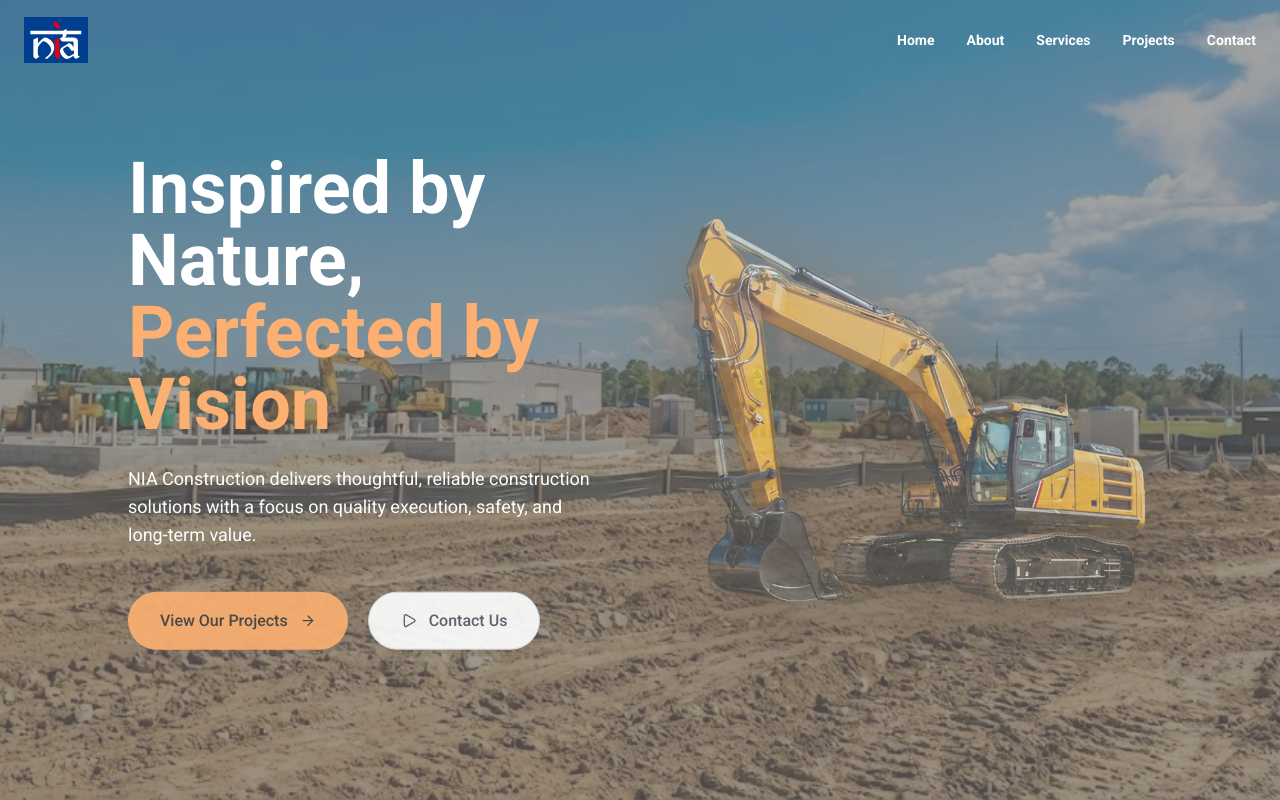
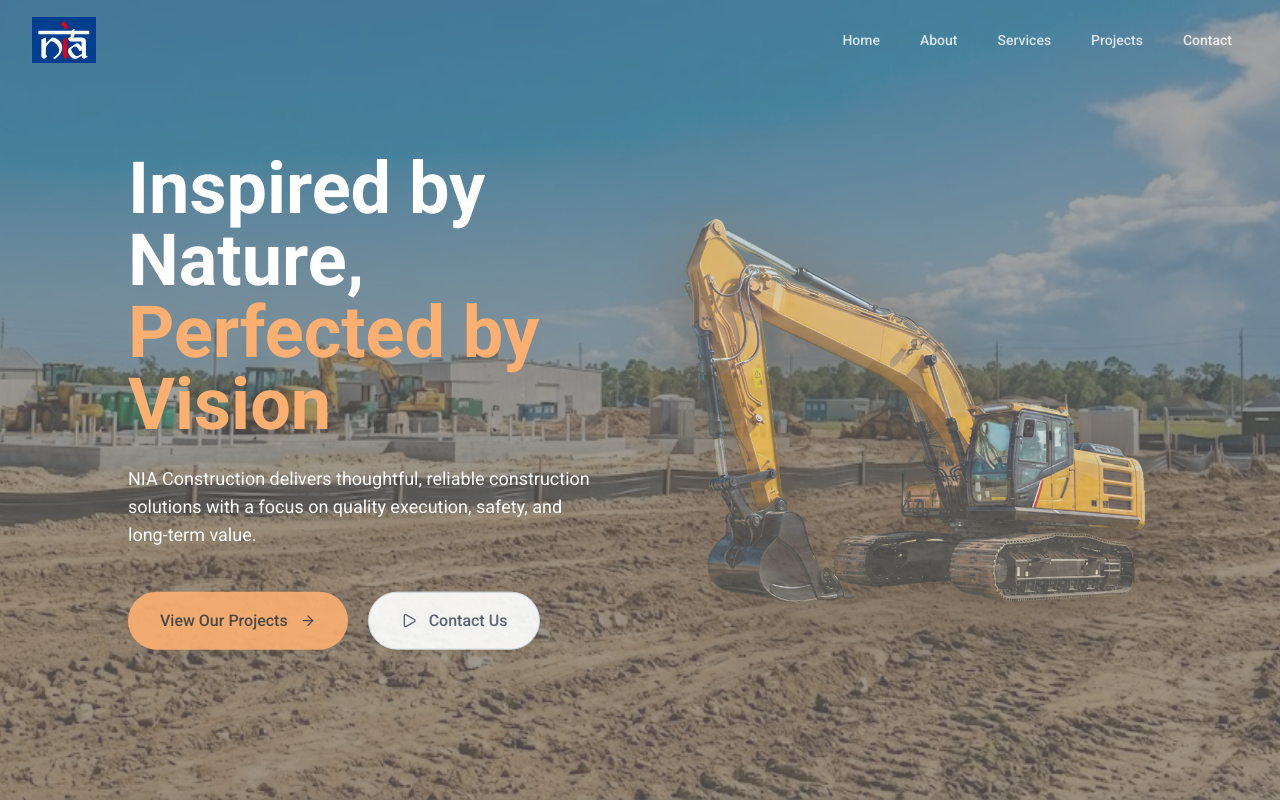
Before and after one commit to AceRyx-Official/Nia_Project, a Next.js app: page / in a window 1280 px wide. Shown: the top 800 px of the page. Built offline with nearby package versions, Linux system fonts and the light colour scheme; a web font is replaced by a local one.

Commit message:
navbar redesign

```diff
--- a/components/Navbar.tsx
+++ b/components/Navbar.tsx
@@ -1,18 +1,23 @@
 'use client';
 
 import Link from 'next/link';
+import { usePathname } from 'next/navigation';
 import { useState, useEffect, useRef } from 'react';
-import { motion } from 'framer-motion';
-import { Menu, X } from 'lucide-react';
+import { motion, AnimatePresence } from 'framer-motion';
+import { Menu, X, Home as HomeIcon } from 'lucide-react';
 import { cn } from '@/lib/utils';
 import { initializeGSAP } from '@/lib/gsap-utils';
 
 const Navbar = () => {
+  const pathname = usePathname();
+  const isHomePage = pathname === '/';
+
   const [isVisible, setIsVisible] = useState(true);
   const [isAtTop, setIsAtTop] = useState(true);
   const [isHoveringTop, setIsHoveringTop] = useState(false);
   const [isHoveringNav, setIsHoveringNav] = useState(false);
   const [isMobileMenuOpen, setIsMobileMenuOpen] = useState(false);
+  const [activeSection, setActiveSection] = useState('home');
 
   const navRef = useRef<HTMLDivElement>(null);
 
@@ -51,11 +56,26 @@ const Navbar = () => {
     const handleScroll = () => {
       const atTop = window.scrollY < 40;
       setIsAtTop(atTop);
+
+      // Track active section on home page
+      if (isHomePage) {
+        const sections = ['hero', 'about', 'services', 'projects', 'contact'];
+        for (const section of sections) {
+          const el = document.getElementById(section);
+          if (el) {
+            const rect = el.getBoundingClientRect();
+            if (rect.top <= 100 && rect.bottom >= 100) {
+              setActiveSection(section);
+              break;
+            }
+          }
+        }
+      }
     };
 
     window.addEventListener('scroll', handleScroll, { passive: true });
     return () => window.removeEventListener('scroll', handleScroll);
-  }, []);
+  }, [isHomePage]);
 
   /* ================= VISIBILITY RULE ================= */
   useEffect(() => {
@@ -75,7 +95,13 @@ const Navbar = () => {
     setIsMobileMenuOpen(false);
   };
 
-  const navItems = ['Home', 'About', 'Services', 'Projects', 'Contact'];
+  const navItems = [
+    { label: 'Home', id: 'home' },
+    { label: 'About', id: 'about' },
+    { label: 'Services', id: 'services' },
+    { label: 'Projects', id: 'projects' },
+    { label: 'Contact', id: 'contact' },
+  ];
 
   return (
     <>
@@ -90,77 +116,170 @@ const Navbar = () => {
         ref={navRef}
         animate={{ y: isVisible ? 0 : -120 }}
         transition={{
-          duration: 0.2, // quick slide
-          ease: 'easeOut',
+          duration: 0.3,
+          ease: [0.25, 0.46, 0.45, 0.94],
         }}
         onMouseEnter={() => setIsHoveringNav(true)}
         onMouseLeave={() => setIsHoveringNav(false)}
         className={cn(
-          'fixed top-0 w-full z-50',
+          'fixed top-0 w-full z-50 transition-all duration-300',
           isAtTop
             ? 'bg-transparent'
-            : 'bg-white/75 backdrop-blur-2xl border-b border-black/5'
+            : 'bg-white/80 backdrop-blur-xl border-b border-gray-200/50 shadow-sm'
         )}
       >
-        <div className="max-w-7xl mx-auto px-6">
+        <div className="max-w-7xl mx-auto px-6 lg:px-8">
           <div className="flex items-center justify-between h-20">
             {/* Logo */}
-            <Link href="/" className="flex items-center">
-              <img
+            <Link href="/" className="flex items-center group">
+              <motion.img
+                whileHover={{ scale: 1.05 }}
+                transition={{ duration: 0.2 }}
                 src="/Nia Logo.svg"
                 alt="NIA Logo"
-                className="w-16 h-16"
+                className="w-16 h-16 transition-transform"
               />
             </Link>
 
             {/* Desktop Menu */}
-            <div className="hidden md:flex items-center space-x-8">
+            <div className="hidden md:flex items-center">
+              {isHomePage ? (
+                // Full navigation on home page
+                <div className="flex items-center gap-2">
                   {navItems.map((item) => (
-                <button
-                  key={item}
-                  onClick={() => handleScrollTo(item.toLowerCase())}
+                    <motion.button
+                      key={item.id}
+                      onClick={() => handleScrollTo(item.id)}
+                      whileHover={{ scale: 1.05 }}
+                      whileTap={{ scale: 0.95 }}
                       className={cn(
-                    'text-sm font-semibold transition-colors',
-                    isAtTop
-                      ? 'text-white hover:text-accent-red'
-                      : 'text-black hover:text-accent-red'
+                        'relative px-4 py-2 text-sm font-medium rounded-lg transition-all duration-200',
+                        activeSection === item.id
+                          ? isAtTop
+                            ? 'text-white'
+                            : 'text-[#8B4F3D]'
+                          : isAtTop
+                          ? 'text-white/80 hover:text-white'
+                          : 'text-gray-700 hover:text-[#8B4F3D]'
                       )}
                     >
-                  {item}
-                </button>
+                      {item.label}
+                      {activeSection === item.id && (
+                        <motion.div
+                          layoutId="activeSection"
+                          className={cn(
+                            'absolute inset-0 rounded-lg -z-10',
+                            isAtTop
+                              ? 'bg-white/10'
+                              : 'bg-[#8B4F3D]/10'
+                          )}
+                          transition={{ type: 'spring', bounce: 0.2, duration: 0.6 }}
+                        />
+                      )}
+                    </motion.button>
                   ))}
-
-
+                </div>
+              ) : (
+                // Only Home button on other pages
+                <Link href="/">
+                  <motion.button
+                    whileHover={{ scale: 1.05 }}
+                    whileTap={{ scale: 0.95 }}
+                    className={cn(
+                      'flex items-center gap-2 px-6 py-2.5 rounded-full font-medium transition-all duration-200',
+                      isAtTop
+                        ? 'bg-white/10 text-white hover:bg-white/20 backdrop-blur-sm'
+                        : 'bg-[#8B4F3D] text-white hover:bg-[#8B4F3D]/90 shadow-md'
+                    )}
+                  >
+                    <HomeIcon size={18} />
+                    <span>Home</span>
+                  </motion.button>
+                </Link>
+              )}
             </div>
 
             {/* Mobile Menu Button */}
             <button
-              className="md:hidden"
+              className="md:hidden p-2 rounded-lg hover:bg-black/5 transition-colors"
               onClick={() => setIsMobileMenuOpen(!isMobileMenuOpen)}
             >
+              <AnimatePresence mode="wait">
                 {isMobileMenuOpen ? (
+                  <motion.div
+                    key="close"
+                    initial={{ rotate: -90, opacity: 0 }}
+                    animate={{ rotate: 0, opacity: 1 }}
+                    exit={{ rotate: 90, opacity: 0 }}
+                    transition={{ duration: 0.2 }}
+                  >
                     <X size={28} className={isAtTop ? 'text-white' : 'text-black'} />
+                  </motion.div>
                 ) : (
+                  <motion.div
+                    key="menu"
+                    initial={{ rotate: 90, opacity: 0 }}
+                    animate={{ rotate: 0, opacity: 1 }}
+                    exit={{ rotate: -90, opacity: 0 }}
+                    transition={{ duration: 0.2 }}
+                  >
                     <Menu size={28} className={isAtTop ? 'text-white' : 'text-black'} />
+                  </motion.div>
                 )}
+              </AnimatePresence>
             </button>
           </div>
         </div>
 
         {/* Mobile Menu */}
+        <AnimatePresence>
           {isMobileMenuOpen && (
-          <div className="md:hidden bg-white/95 backdrop-blur-xl border-t border-black/5">
-            {navItems.map((item) => (
-              <button
-                key={item}
-                onClick={() => handleScrollTo(item.toLowerCase())}
-                className="block w-full text-left px-6 py-4 text-lg font-semibold text-black hover:bg-gray-100 transition"
+            <motion.div
+              initial={{ opacity: 0, height: 0 }}
+              animate={{ opacity: 1, height: 'auto' }}
+              exit={{ opacity: 0, height: 0 }}
+              transition={{ duration: 0.3 }}
+              className="md:hidden bg-white/95 backdrop-blur-xl border-t border-gray-200/50 overflow-hidden"
             >
-                {item}
-              </button>
+              {isHomePage ? (
+                // Full navigation on home page
+                <div className="py-2">
+                  {navItems.map((item, index) => (
+                    <motion.button
+                      key={item.id}
+                      initial={{ opacity: 0, x: -20 }}
+                      animate={{ opacity: 1, x: 0 }}
+                      transition={{ delay: index * 0.05 }}
+                      onClick={() => handleScrollTo(item.id)}
+                      className={cn(
+                        'block w-full text-left px-6 py-4 text-base font-medium transition-colors',
+                        activeSection === item.id
+                          ? 'text-[#8B4F3D] bg-[#8B4F3D]/5'
+                          : 'text-gray-700 hover:bg-gray-100'
+                      )}
+                    >
+                      {item.label}
+                    </motion.button>
                   ))}
                 </div>
+              ) : (
+                // Only Home button on other pages
+                <div className="py-2">
+                  <Link href="/">
+                    <motion.button
+                      initial={{ opacity: 0, x: -20 }}
+                      animate={{ opacity: 1, x: 0 }}
+                      className="flex items-center gap-3 w-full text-left px-6 py-4 text-base font-medium text-[#8B4F3D] hover:bg-gray-100 transition-colors"
+                    >
+                      <HomeIcon size={20} />
+                      <span>Home</span>
+                    </motion.button>
+                  </Link>
+                </div>
               )}
+            </motion.div>
+          )}
+        </AnimatePresence>
       </motion.nav>
     </>
   );
```
Lines whose indentation alone changed are shown as unchanged.
